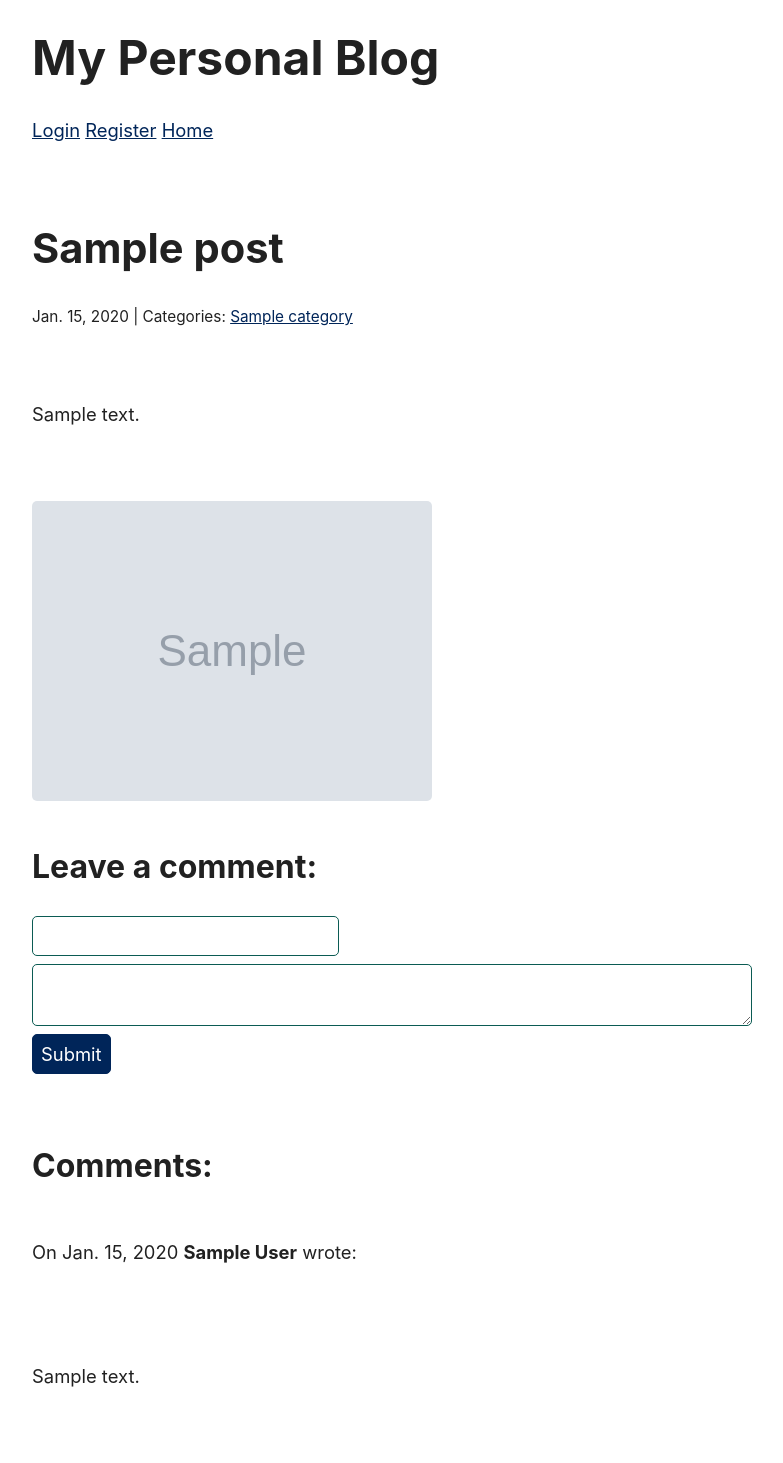
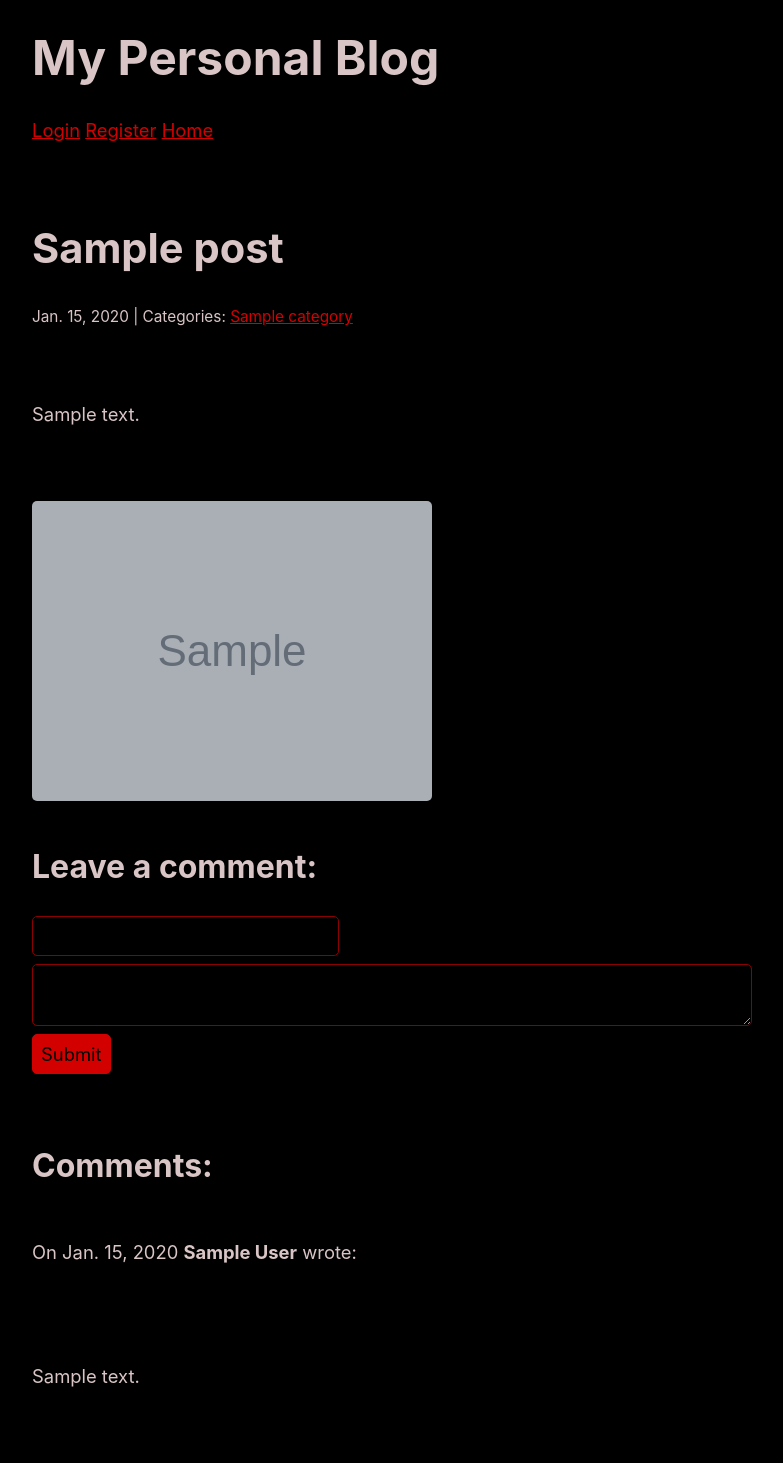
Before and after one commit to ExcessMarrow773/TSA-Django-Dev, a Django app: template django-blog/blog/templates/blog/detail.html in a window 1280 px wide. Shown: the whole page, without its empty margins (248-1031 px from the left). Run offline with Django 3.2, Linux system fonts and the light colour scheme; the template is opened without the code that fills it: most values are stand-ins (such as "Sample title", 1, 10 or a date in 2020); grey boxes marked "Sample" are stand-in pictures; form fields are guessed from the names that the template uses.

Commit message:
css things

```diff
--- a/django-blog/app/django-blog/static/style.css
+++ b/django-blog/app/django-blog/static/style.css
@@ -4,18 +4,20 @@
     "Helvetica Neue", sans-serif;
   --mono-font: Consolas, Menlo, Monaco, "Andale Mono", "Ubuntu Mono", monospace;
   --standard-border-radius: 5px;
-  --bg: #ffffff;
-  --accent-bg: #f5f7ff;
-  --text: #212121;
-  --text-light: #585858;
-  --border: #0B5B53;
-  --accent:#002559;
-  --accent-hover: #1266e2;
-  --accent-text: var(--bg);
-  --code: #d81b60;
-  --preformatted: #444444;
-  --marked: #ffdd33;
-  --disabled: #efefef;
+
+  /* Updated Color Palette */
+  --bg: #000000; /* Pure Black */
+  --accent-bg: #4A0E05; /* Dark Reddish Brown */
+  --text: #D9C5C5; /* Soft Muted Pink */
+  --text-light: #A08A8A; /* Light Desaturated Pink */
+  --border: #8B0000; /* Dark Red (Blood Red) */
+  --accent: #D30000; /* Bright Red */
+  --accent-hover: #FF5C5C; /* Lighter Reddish-Pink */
+  --accent-text: var(--bg); /* Black for contrast */
+  --code: #FF7878; /* Soft Neon Pink */
+  --preformatted: #282828; /* Dark Gray */
+  --marked: #FF4444; /* Bright Red */
+  --disabled: #444444; /* Dark Gray */
 }
 
 img,
@@ -56,17 +58,14 @@ body > header {
   border-bottom: 1px solid var(--border);
   text-align: center;
   grid-column: 1/-1;
-  padding: 0 0.5rem 2rem;
 }
 body > header > :only-child {
   margin-block-start: 2rem;
 }
 body > header h1 {
-  max-width: 1200px;
   margin: 1rem auto;
 }
 body > header p {
-  max-width: 40rem;
   margin: 1rem auto;
 }
 main {
--- a/django-blog/static/style.css
+++ b/django-blog/static/style.css
@@ -58,17 +58,14 @@ body > header {
   border-bottom: 1px solid var(--border);
   text-align: center;
   grid-column: 1/-1;
-  padding: 0 0.5rem 2rem;
 }
 body > header > :only-child {
   margin-block-start: 2rem;
 }
 body > header h1 {
-  max-width: 1200px;
   margin: 1rem auto;
 }
 body > header p {
-  max-width: 40rem;
   margin: 1rem auto;
 }
 main {
```
